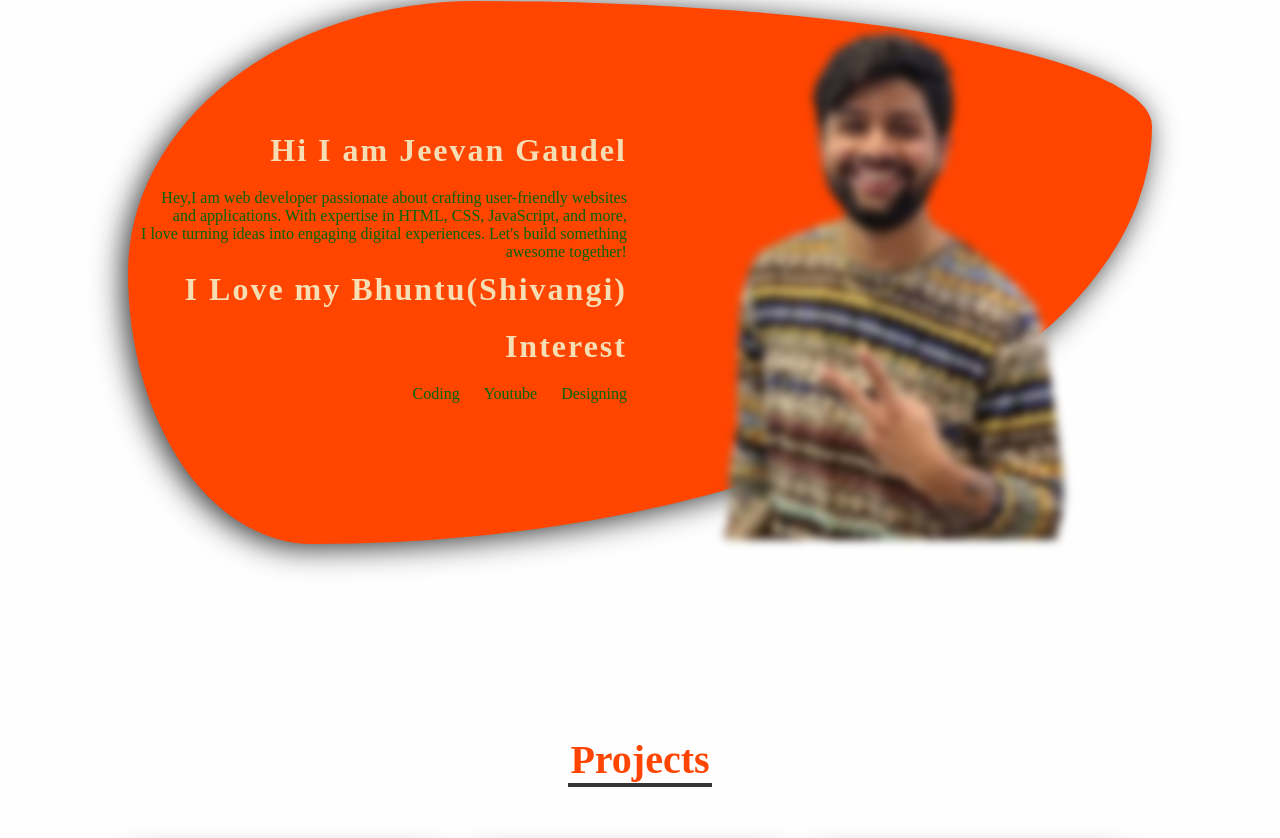
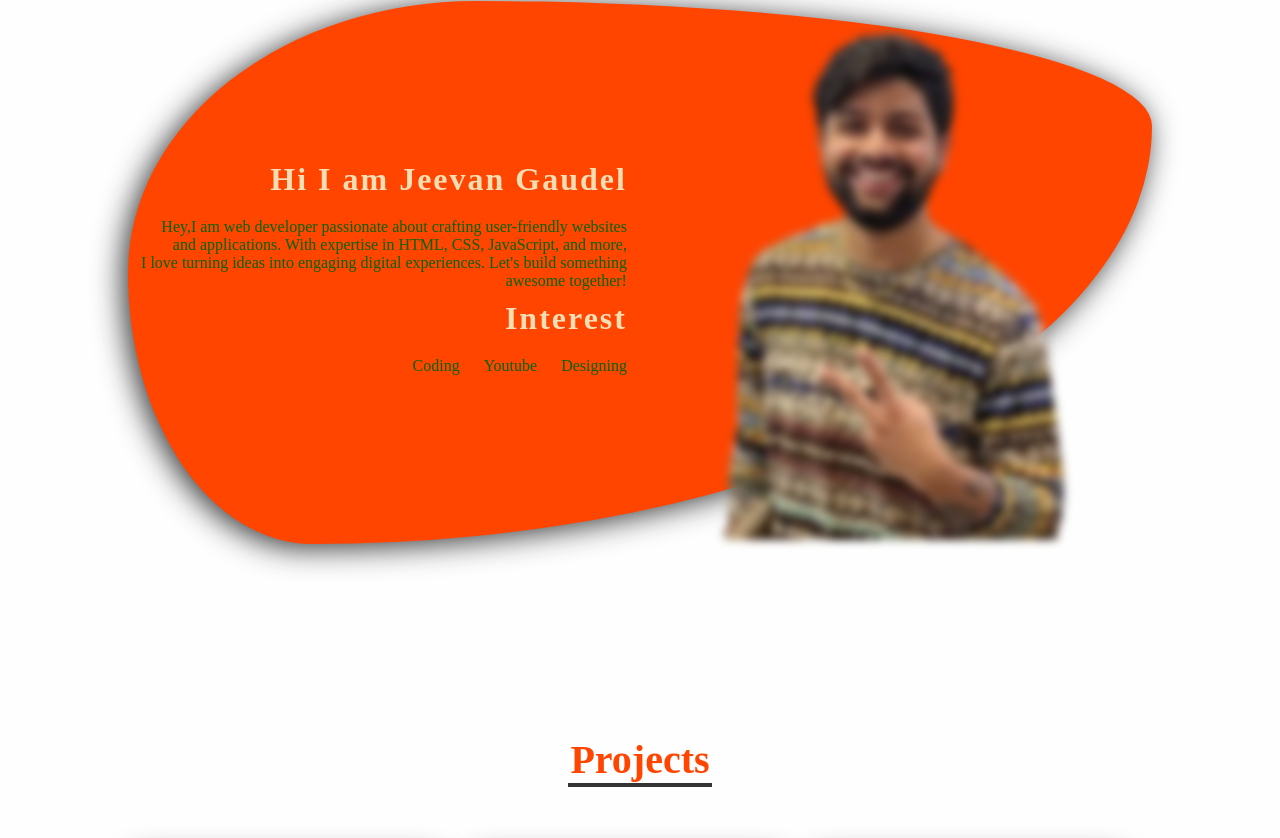
Before and after one commit to JeevanG-dev/profile-jeevan, a plain HTML site: page index.html in a window 1280 px wide. Shown: the part 2085-2923 px from the top of the page. Drawn offline with Linux system fonts and the light colour scheme.

Commit message:
remove some text for professional purpose

```diff
--- a/index.html
+++ b/index.html
@@ -133,7 +133,7 @@
     <div class="section_4_left">
       <h2>Hi I am Jeevan Gaudel</h2>
       <p>Hey,I am web developer passionate about crafting user-friendly websites <br>and applications. With expertise in HTML, CSS, JavaScript, and more,<br> I love turning ideas into engaging digital experiences. Let's build something <br>awesome together!</p>
-      <h2>I Love my Bhuntu(Shivangi)</h2>
+
       <h2>Interest</h2>
       <p>
       <span>Coding</span>
```
